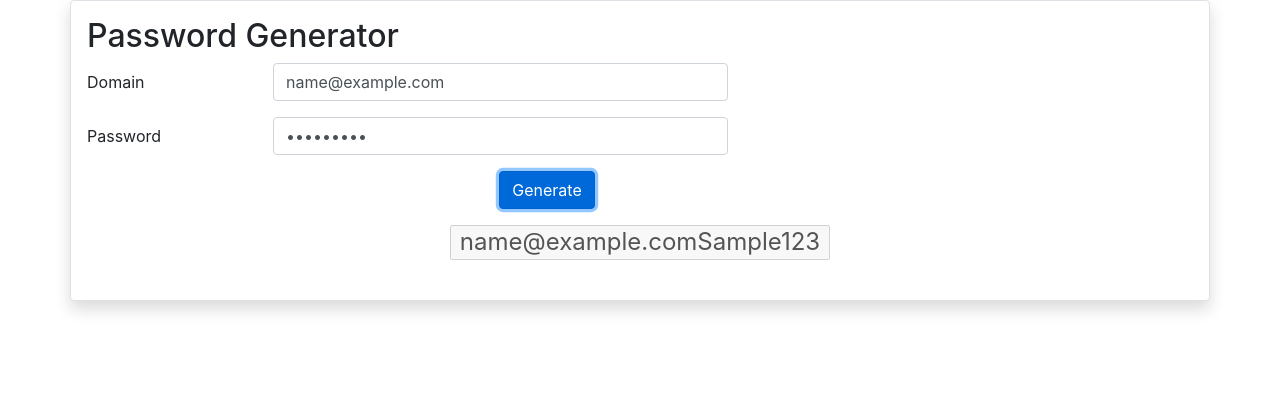
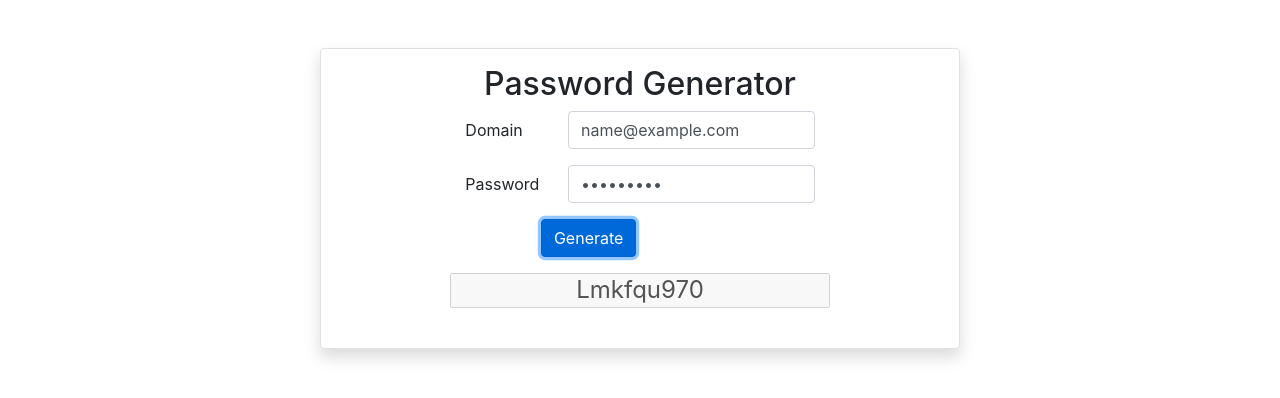
Before and after one commit to KlwntSingh/password-generator, a browser extension: page index.html in a window 1280 px wide. Both pictures are taken after typing "name@example.com", "Sample123" into the empty fields and a click on the button "Generate". Drawn offline with Linux system fonts and the light colour scheme.

Commit message:
Implemented ecryption aglo

```diff
--- /dev/null
+++ b/encryption_algorithm.js
@@ -0,0 +1,32 @@
+let capital_alphabets = ['A', 'B', 'C', 'D', 'E', 'F', 'G', 'H', 'I', 'J', 'K', 'L', 'M', 'N', 'O', 'P', 'Q', 'R', 'S', 'T', 'U', 'V', 'W', 'X', 'Y', 'Z']
+let lower_alphabets = ['a', 'b', 'c', 'd', 'e', 'f', 'g', 'h', 'i', 'j', 'k', 'l', 'm', 'n', 'o', 'p', 'q', 'r', 's', 't', 'u', 'v', 'w', 'x', 'y', 'z']
+let numerics = ['0', '1', '2', '3', '4', '5', '6', '7', '8', '9']
+let special_characters = ['!', '@', '#', '$', '%', '^', '&', '*', '(', ')', '_', '+']
+
+function arr_rotation(ch_arr, rotation_number){
+    arr_len = ch_arr.length
+    return ch_arr[rotation_number % arr_len]
+}
+
+function get_arr_based_on_char(ch){
+    if(capital_alphabets.includes(ch))
+        return capital_alphabets
+    else if(lower_alphabets.includes(ch))
+        return lower_alphabets
+    else if(numerics.includes(ch))
+        return numerics
+    else
+        return special_characters
+}
+
+function encryption_arr_rotation(password, key){
+    key = key.toLowerCase()
+    let generated_password = ''
+    for(let index = 0; index < password.length; index++){
+        ch = password[index]
+        pass_ch_ascii_code = password.charCodeAt(index)
+        key_ch_ascii_code = key.charCodeAt(index%key.length)
+        generated_password += arr_rotation(get_arr_based_on_char(ch), pass_ch_ascii_code + key_ch_ascii_code)
+    }
+    return generated_password
+}
--- a/index.html
+++ b/index.html
@@ -7,21 +7,22 @@
     <link rel="stylesheet" href="library/bootstrap.min.css">
     <script src="library/jquery.min.js"></script>
     <script src="library/bootstrap.min.js"></script>
+    <script src="encryption_algorithm.js"></script>
     <script src="index.js"></script>
 </head>
 <body>
-    <div class="border container-sm shadow p-3 mb-5 bg-white rounded">
-      <h2>Password Generator</h2>
+    <div class="w-50 mt-5 border container-sm shadow p-3 mb-5 bg-white rounded">
+        <h2 class="d-flex justify-content-center">Password Generator</h2>
         <form class="form-horizontal" action="#">
 
-            <div class="form-group form-row">
+            <div class="form-group form-row d-flex justify-content-center">
                 <label class="col-form-label col-sm-2" for="domain">Domain</label>
                 <div class="col-sm-5">
                   <input type="email" autocomplete="new-password" class="form-control" id="domain" placeholder="Domain">
               </div>
             </div>
 
-            <div class="form-group form-row">
+            <div class="form-group form-row d-flex justify-content-center">
               <label class="col-form-label col-sm-2" for="password">Password</label>
               <div class="col-sm-5">
                 <input type="password" autocomplete="new-password" class="form-control" id="password" placeholder="Password" name="pwd">
--- a/index.js
+++ b/index.js
@@ -6,10 +6,15 @@ function copy_to_clipboard(elem){
     document.execCommand('copy')
     copyElem.hide()
 }
-function generate_password(){
-    var domain = $('#domain').val()
-    var password = $('#password').val()
-    generated_password = domain + password
+
+function password_generator(domain, password){
+
+}
+
+function generate_password_button_handler(){
+    let domain = $('#domain').val()
+    let password = $('#password').val()
+    generated_password = encryption_arr_rotation(password, domain)
     console.log(generated_password)
     $('#generatedpassword').val(generated_password)
     $('#generatedpassword').show()
@@ -22,12 +27,15 @@ function initial_page_setup(){
 
 $( document ).ready(function() {
     initial_page_setup()
+
     $("#gen_button").click(function(event){
-        generate_password()
         event.preventDefault();
+        generate_password_button_handler()
     });
+
     $("#generatedpasswordcopydiv").click(function(){
         console.log($("#generatedpassword").val())
         copy_to_clipboard($("#generatedpassword"))
     });
+
 });
```
